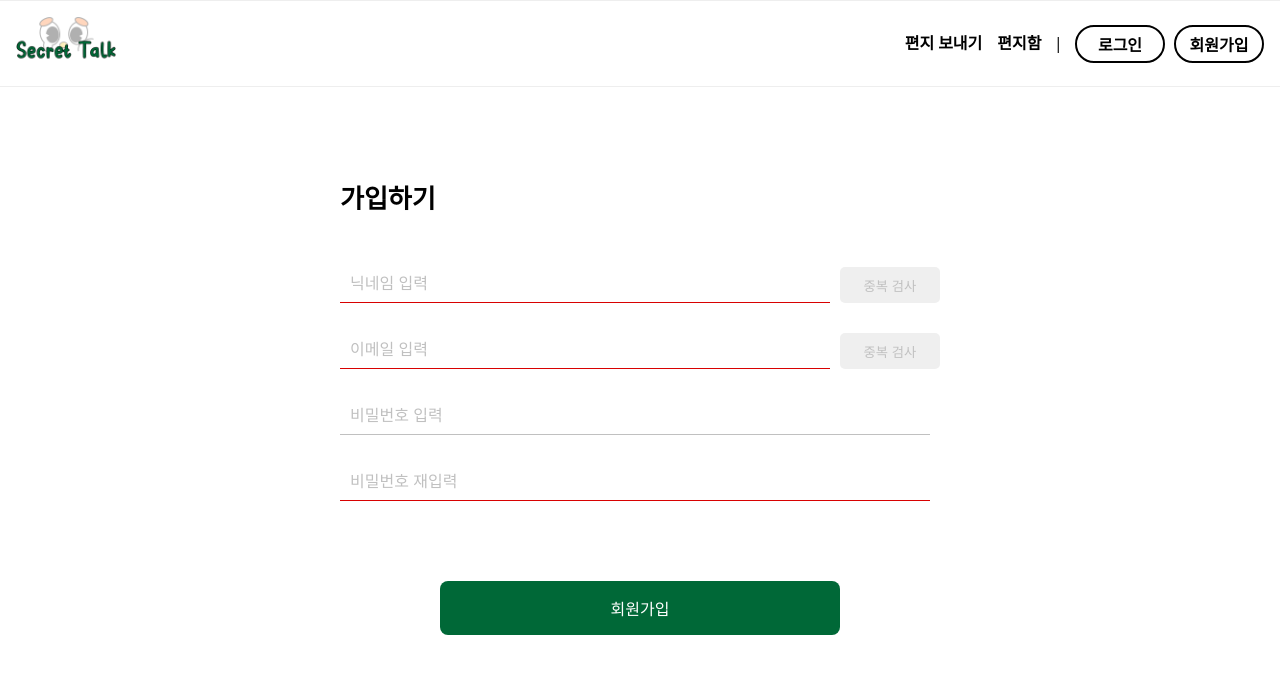
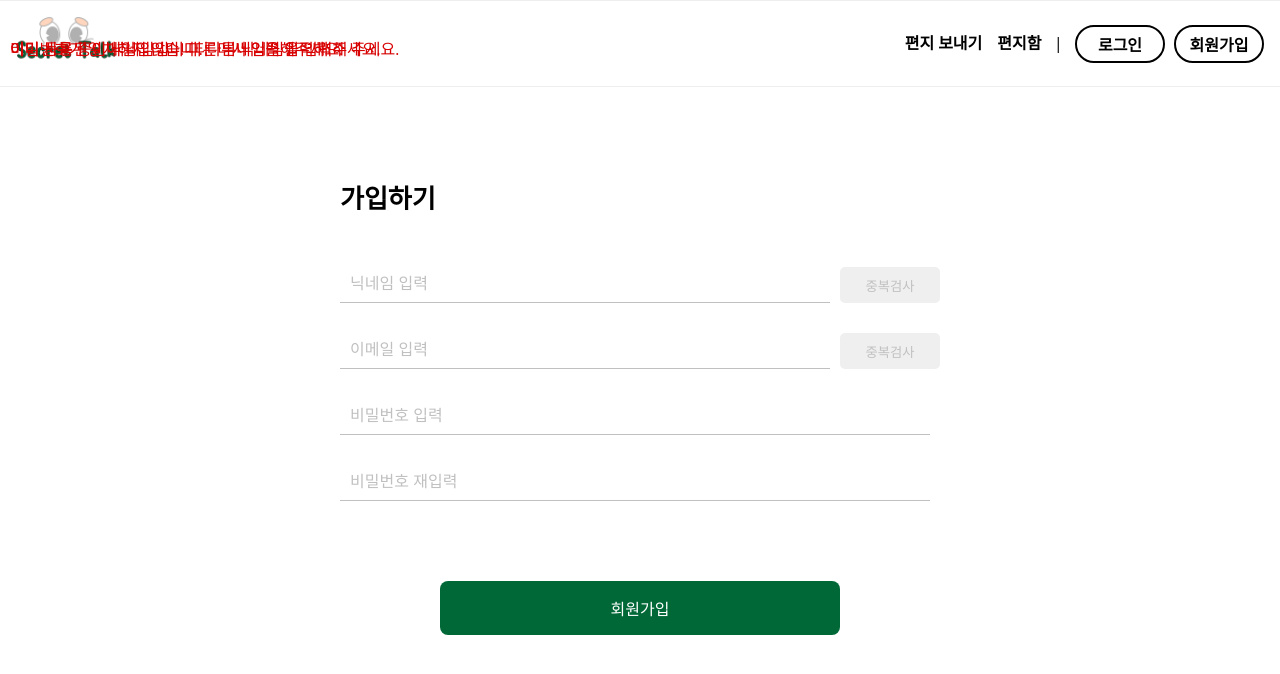
Before and after one commit to lunashp/secret-talk-project, a Next.js app: page /register in a window 1280 px wide. Shown: the top 674 px of the page. Built offline with nearby package versions, Linux system fonts and the light colour scheme; no server answers; a web font is replaced by a local one.

Commit message:
feat: 회원가입에 mui 스타일 적용

```diff
--- a/package.json
+++ b/package.json
@@ -9,6 +9,9 @@
     "lint": "next lint"
   },
   "dependencies": {
+    "@emotion/react": "^11.11.4",
+    "@emotion/styled": "^11.11.5",
+    "@mui/material": "^5.15.18",
     "@next-auth/mongodb-adapter": "^1.1.3",
     "axios": "^1.6.7",
     "bcrypt": "^5.1.1",
--- a/src/components/SignupForm.tsx
+++ b/src/components/SignupForm.tsx
@@ -1,6 +1,74 @@
 "use client";
 
 import { useState } from "react";
+import { styled } from "@mui/material";
+
+// Styled components using MUI's styled
+const Form = styled("form")({
+  display: "flex",
+  flexDirection: "column",
+  alignItems: "center",
+});
+
+const InputList = styled("ul")({
+  width: "600px",
+  borderTop: "none",
+});
+
+const ListItem = styled("li")({
+  display: "flex",
+  marginTop: "30px",
+  border: "none",
+  alignItems: "center",
+});
+
+const InputDiv = styled("div")({
+  borderBottom: "1px solid #c0c0c0",
+  width: "100%",
+  marginRight: "10px",
+});
+
+const Input = styled("input")({
+  border: "none",
+  "&:focus": {
+    outline: "none",
+    boxShadow: "none",
+  },
+  "&::placeholder": {
+    fontSize: "16px",
+    color: "#c0c0c0",
+  },
+});
+
+const Button = styled("button")({
+  borderRadius: "5px",
+  width: "120px",
+  height: "36px",
+  color: "#c0c0c0",
+  cursor: "pointer",
+});
+
+const SignupButton = styled("button")({
+  backgroundColor: "#006837",
+  width: "400px",
+  color: "white",
+  padding: "15px 32px",
+  textAlign: "center",
+  display: "inline-block",
+  fontSize: "16px",
+  margin: "80px auto 0px",
+  cursor: "pointer",
+  borderRadius: "8px",
+  boxSizing: "border-box",
+});
+
+const ErrorMessage = styled("p")({
+  position: "absolute",
+  top: "42px",
+  left: "10px",
+  fontSize: "16px",
+  color: "rgb(216, 1, 1)",
+});
 
 const SignupForm = () => {
   const [name, setName] = useState("");
@@ -20,7 +88,11 @@ const SignupForm = () => {
     if (data.isDuplicate) {
       alert("이 이메일은 이미 사용 중입니다.");
       setEmail("");
-    } else {
+    }
+    // if (data.setEmail === "") {
+    //   alert("이메일을 입력해주세요");
+    // }
+    else {
       alert("이 이메일을 사용할 수 있습니다.");
     }
   };
@@ -64,31 +136,31 @@ const SignupForm = () => {
   };
 
   return (
-    <form onSubmit={handleSubmit}>
-      <ul className="input_list signup">
-        <li>
-          <div className="inner duplicateName">
-            <input
+    <Form onSubmit={handleSubmit}>
+      <InputList>
+        <ListItem>
+          <InputDiv>
+            <Input
               type="text"
               id="name"
               required
               value={name}
               placeholder="닉네임 입력"
               onChange={(e) => setName(e.target.value)}
+              style={{ marginRight: "8px" }}
             />
-            {/* <p>이미 사용 중인 닉네임입니다. 다른 닉네임을 입력해 주세요.</p> */}
-          </div>
-          <button
-            className="checkNameDuplicate_btn"
-            type="button"
-            onClick={checkNameDuplicate}
-          >
-            중복 검사
-          </button>
-        </li>
-        <li>
-          <div className="inner duplicateEmail">
-            <input
+            <ErrorMessage>
+              이미 사용 중인 닉네임입니다. 다른 닉네임을 입력해 주세요.
+            </ErrorMessage>
+          </InputDiv>
+          <Button type="button" onClick={checkNameDuplicate}>
+            중복검사
+          </Button>
+        </ListItem>
+
+        <ListItem>
+          <InputDiv>
+            <Input
               type="text"
               id="email"
               required
@@ -96,19 +168,17 @@ const SignupForm = () => {
               placeholder="이메일 입력"
               onChange={(e) => setEmail(e.target.value)}
             />
-            {/* <p>이미 등록된 이메일입니다. 다른 닉네임을 입력해 주세요.</p> */}
-          </div>
-          <button
-            className="checkNameDuplicate_btn"
-            type="button"
-            onClick={checkEmailDuplicate}
-          >
-            중복 검사
-          </button>
-        </li>
-        <li>
-          <div className="inner">
-            <input
+            <ErrorMessage>
+              이미 등록된 이메일입니다. 다른 닉네임을 입력해 주세요.
+            </ErrorMessage>
+          </InputDiv>
+          <Button type="button" onClick={checkEmailDuplicate}>
+            중복검사
+          </Button>
+        </ListItem>
+        <ListItem>
+          <InputDiv>
+            <Input
               type="password"
               id="password"
               required
@@ -116,11 +186,11 @@ const SignupForm = () => {
               placeholder="비밀번호 입력"
               onChange={(e) => setPassword(e.target.value)}
             />
-          </div>
-        </li>
-        <li>
-          <div className="inner passwordMismatch">
-            <input
+          </InputDiv>
+        </ListItem>
+        <ListItem>
+          <InputDiv>
+            <Input
               type="password"
               id="passwordConfirm"
               value={passwordConfirm}
@@ -128,16 +198,14 @@ const SignupForm = () => {
               onChange={(e) => setPasswordConfirm(e.target.value)}
               required
             />
-            {/* <p>비밀번호가 일치하지 않습니다. 다시 입력해 주세요.</p> */}
-          </div>
-        </li>
-      </ul>
-      <div className="signup_btn_box">
-        <button type="submit" className="signup_btn">
-          회원가입
-        </button>
-      </div>
-    </form>
+            <ErrorMessage>
+              비밀번호가 일치하지 않습니다. 다시 입력해주세요.
+            </ErrorMessage>
+          </InputDiv>
+        </ListItem>
+      </InputList>
+      <SignupButton type="submit">회원가입</SignupButton>
+    </Form>
   );
 };
 
```
Also changed, not shown: 1 other file (tests, documents, lock files or other folders).
